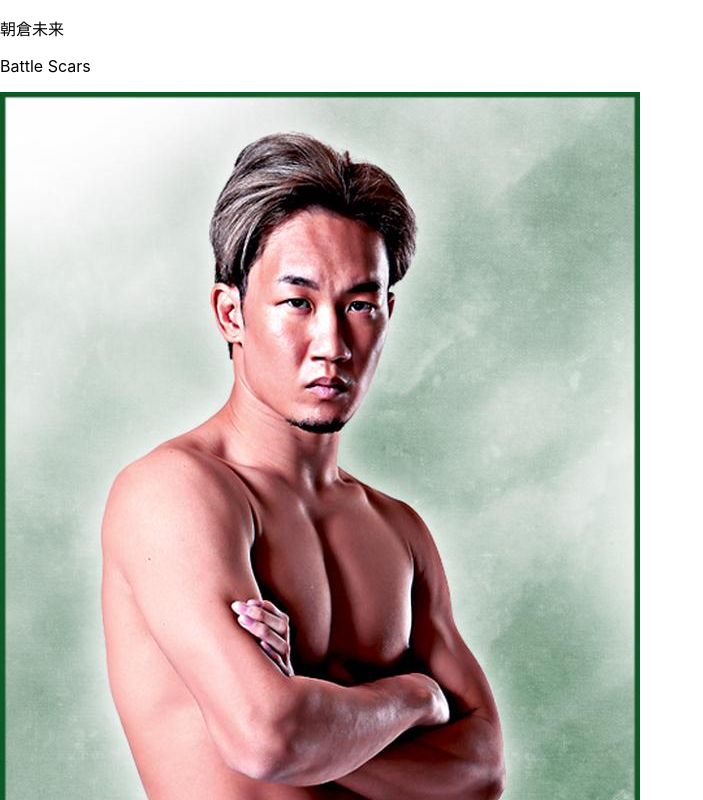
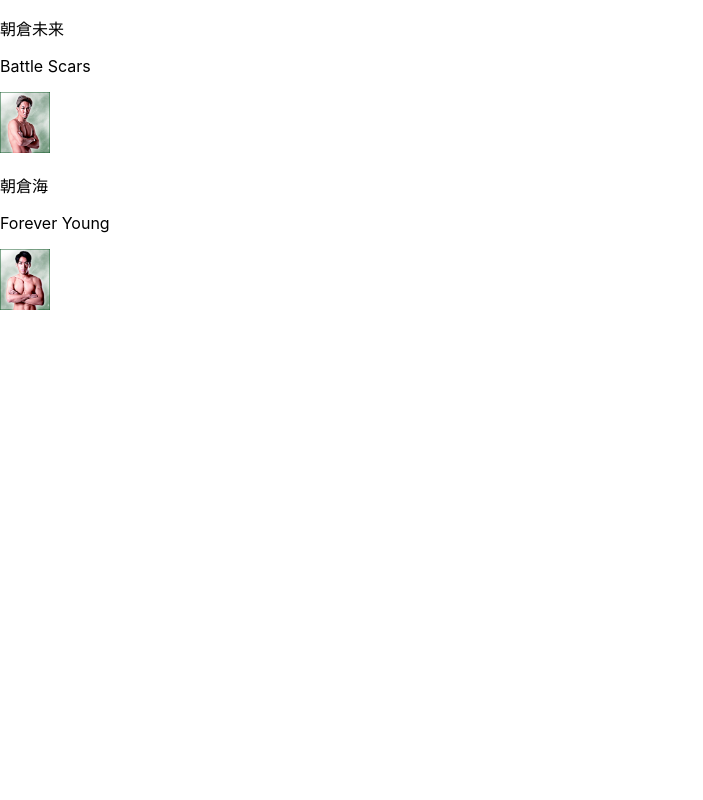
Before and after one commit to kingkazuma7/fighters-song-app2, a React (Create React App) app: page / in a window 1280 px wide. Shown: the top 800 px of the page, without its empty margins (0-703 px from the left). Built offline with nearby package versions, Linux system fonts and the light colour scheme.

Commit message:
画像pathをpublicに移動

```diff
--- a/src/components/DataDisplay/DataDisplay.jsx
+++ b/src/components/DataDisplay/DataDisplay.jsx
@@ -1,18 +1,16 @@
 import React from 'react';
-import image1 from '../../assets/images/5bd5a5ff98d12967709d9a95387d60a2342e7235_large.jpeg';
-import image2 from '../../assets/images/644a893108f33b616d32c8085756d627dab9dda4_large.jpeg';
 
 const DataDisplay = () => {
   const data = [
     {
       "name": "朝倉未来",
       "entranceSong": "Battle Scars",
-      "image": image1
+      "image": "/images/5bd5a5ff98d12967709d9a95387d60a2342e7235_large.jpeg"
     },
     {
       "name": "朝倉海",
       "entranceSong": "Forever Young",
-      "image": image2
+      "image": "/images/644a893108f33b616d32c8085756d627dab9dda4_large.jpeg"
     }
   ];
 
@@ -22,7 +20,7 @@ const DataDisplay = () => {
         <div key={index}>
           <p>{item.name}</p>
           <p>{item.entranceSong}</p>
-          <p><img src={item.image} alt={item.name} /></p>
+          <img src={item.image} alt={item.name} width={50} />
         </div>
       ))}
     </div>
```
Also changed, not shown: public/images/5bd5a5ff98d12967709d9a95387d60a2342e7235_large.jpeg (renamed from src/assets/images/5bd5a5ff98d12967709d9a95387d60a2342e7235_large.jpeg), public/images/644a893108f33b616d32c8085756d627dab9dda4_large.jpeg (renamed from src/assets/images/644a893108f33b616d32c8085756d627dab9dda4_large.jpeg).
